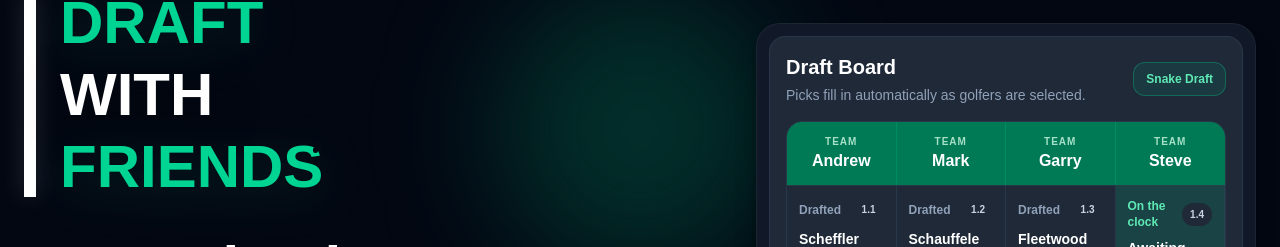
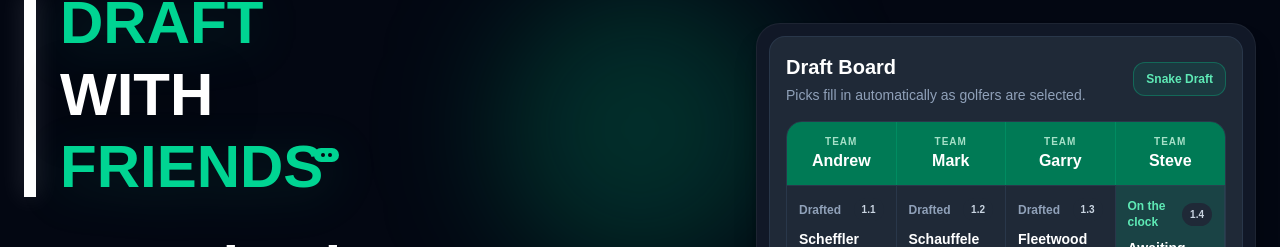
Before and after one commit to garrymorrison84/draft-with-friends, a Next.js app: page / in a window 1280 px wide. Shown: the part 63-310 px from the top of the page. Built offline with nearby package versions, Linux system fonts and the light colour scheme.

Commit message:
Refine snake logo detail

```diff
--- a/app/components/BrandMark.tsx
+++ b/app/components/BrandMark.tsx
@@ -49,14 +49,14 @@ export default function BrandMark({
 
 function SnakeLetter() {
   return (
-    <span className="relative inline-block pr-[0.08em]">
+    <span className="relative inline-block pr-[0.28em]">
       S
       <span
         aria-hidden="true"
-        className="absolute right-[0.02em] top-[0.17em] flex gap-[0.06em]"
+        className="absolute right-[0.02em] top-[0.18em] flex h-[0.24em] w-[0.42em] items-center justify-center gap-[0.05em] rounded-full bg-emerald-400"
       >
-        <span className="block h-[0.09em] w-[0.09em] rounded-full bg-[#030712]" />
-        <span className="block h-[0.09em] w-[0.09em] rounded-full bg-[#030712]" />
+        <span className="block h-[0.07em] w-[0.07em] rounded-full bg-[#030712]" />
+        <span className="block h-[0.07em] w-[0.07em] rounded-full bg-[#030712]" />
       </span>
     </span>
   );
```
